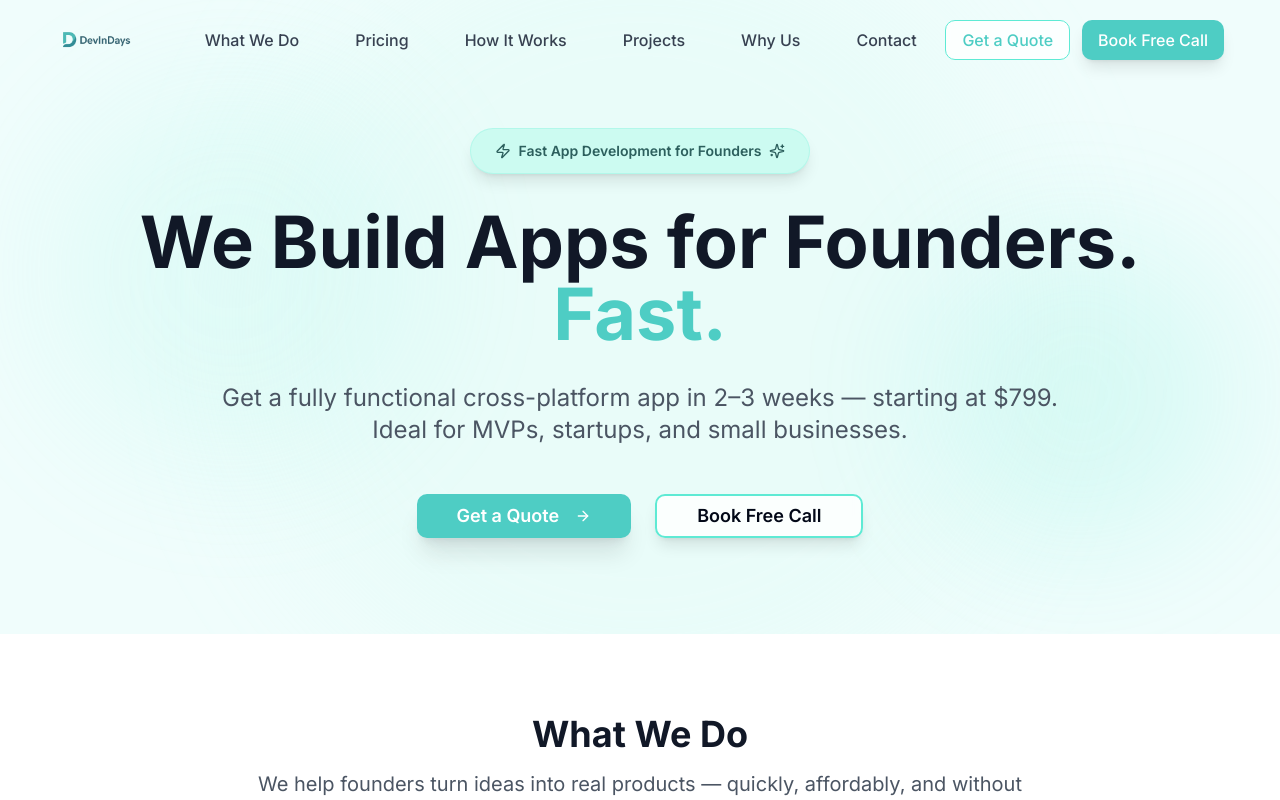
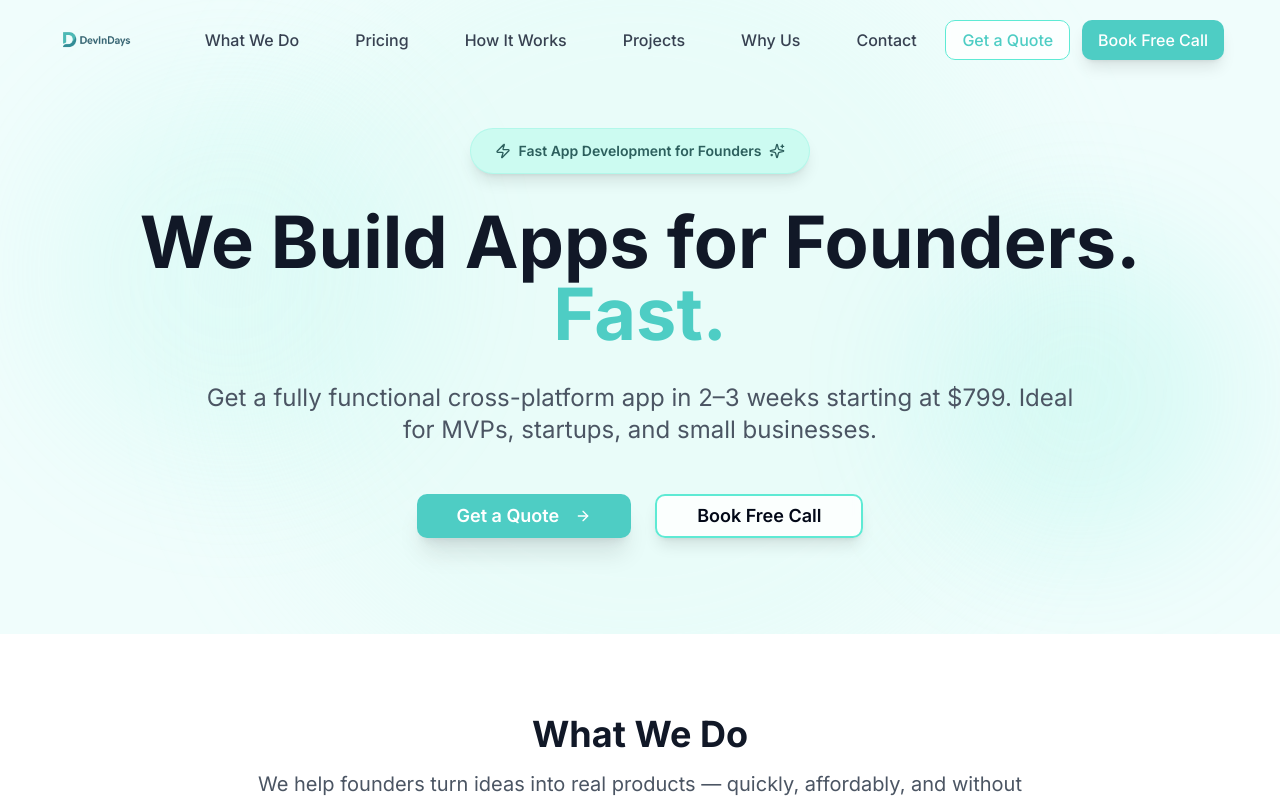
Before and after one commit to Raghav-gpu/devindays, a Next.js app: page / in a window 1280 px wide. Shown: the top 800 px of the page. Built offline with nearby package versions, Linux system fonts and the light colour scheme.

Commit message:
Update hero-section.tsx

```diff
--- a/components/hero-section.tsx
+++ b/components/hero-section.tsx
@@ -31,7 +31,7 @@ export function HeroSection() {
           </h1>
 
           <p className="text-lg sm:text-xl lg:text-2xl text-gray-600 mb-8 sm:mb-12 max-w-4xl mx-auto leading-relaxed px-2">
-            Get a fully functional cross-platform app in 2–3 weeks — starting at $799. Ideal for MVPs, startups, and
+            Get a fully functional cross-platform app in 2–3 weeks starting at $799. Ideal for MVPs, startups, and
             small businesses.
           </p>
 
```
